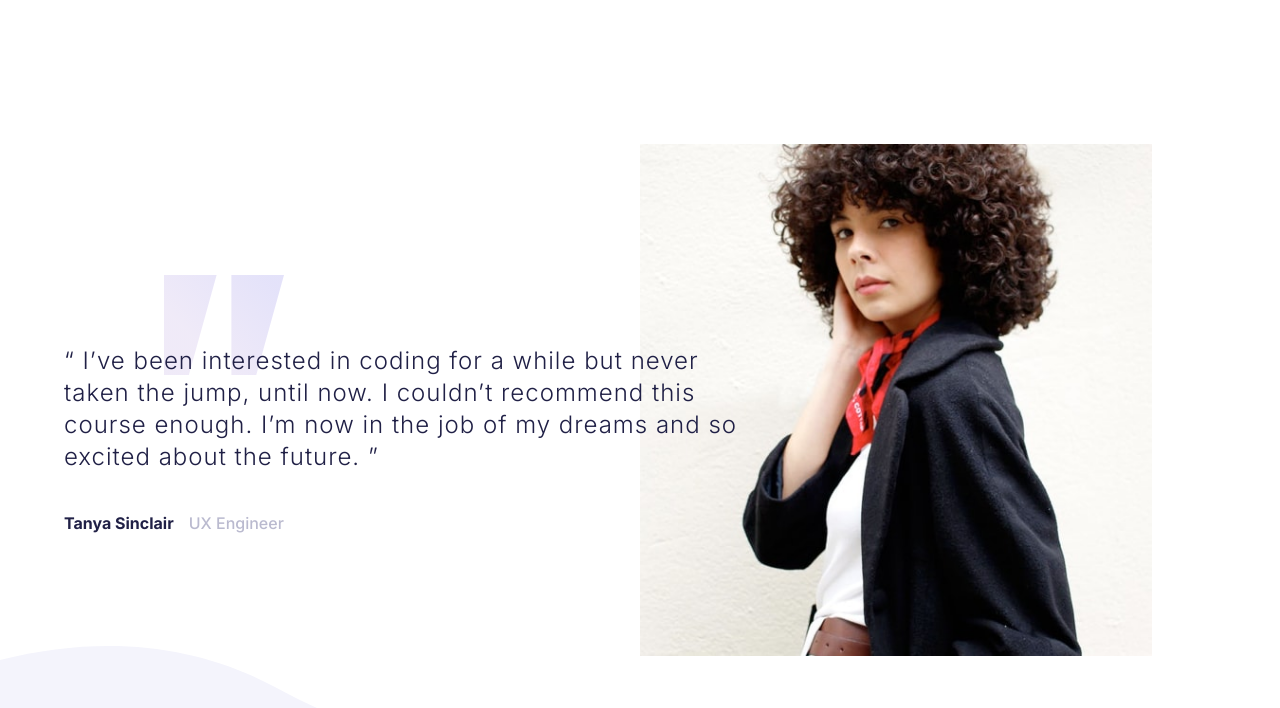
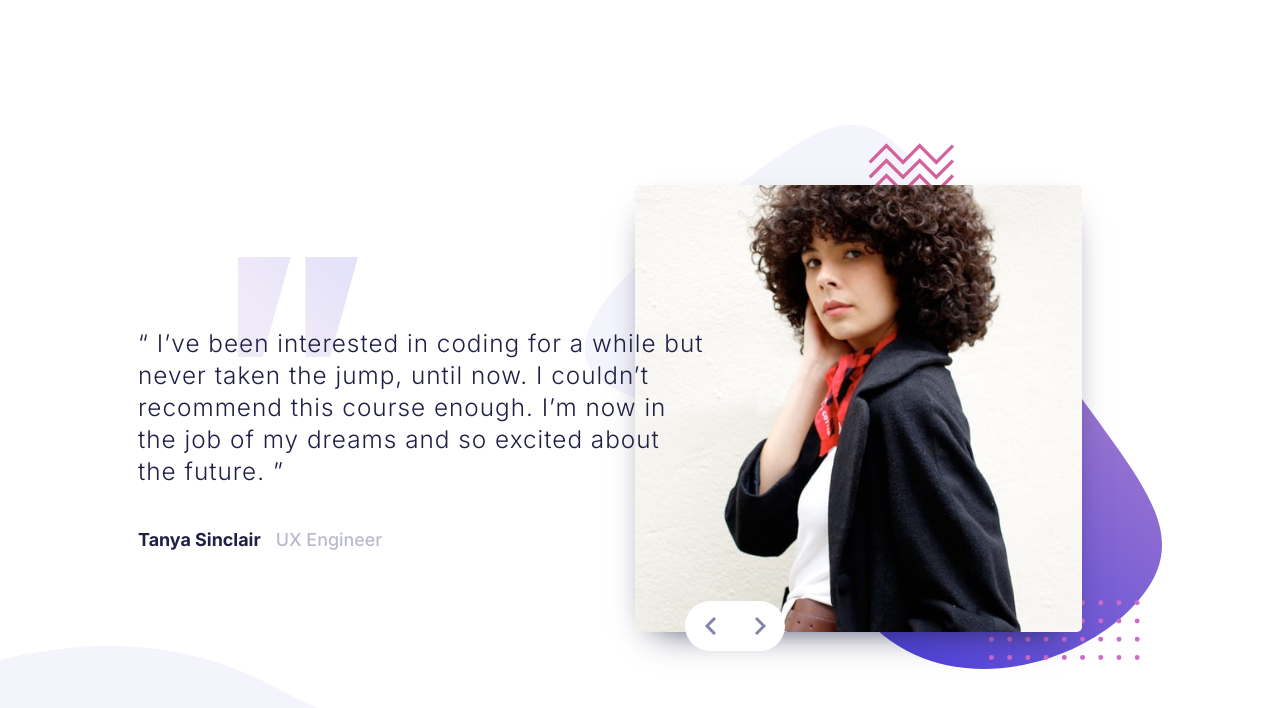
Before and after one commit to apyd/Testimonials-slider, a plain HTML site: page index.html in a window 1280 px wide. Drawn offline with Linux system fonts and the light colour scheme.

Commit message:
Added RWD for desktop

```diff
--- a/assets/css/style.css
+++ b/assets/css/style.css
@@ -1,3 +1,7 @@
+* {
+    box-sizing: border-box;
+}
+
 body {
     font-family: 'Inter', sans-serif;
     font-size: 16px;
@@ -15,6 +19,9 @@ body {
 
 .slider__container {
     display: flex;
+    flex: 1;
+    margin: 0 30px 0 50px;
+    max-width: 1024px;
 }
 
 .column {
@@ -23,14 +30,21 @@ body {
     justify-content: center;
 }
 
-.slider__container .column {
+.column:first-child {
     position: relative;
-    width: 45vw;
+    flex: 1;
+    }
+
+.column:last-child {
+    background: url('/assets/img/pattern-bg.svg') no-repeat top right;
+    background-size: contain;
+    flex: 1;
+    padding: 60px 80px 40px 50px;
 }
 
 .container {
     position: absolute;
-    right: -100px;
+    right: -120px;
     z-index: 10;
 }
 
@@ -40,7 +54,7 @@ body {
 
 .quote--text {
     color: var(--dark-blue);
-    font-size: calc(1rem + 1vmin);
+    font-size: 1.9vw;
     letter-spacing: 1px;
     line-height: 2rem;
     padding-top: 70px;
@@ -49,7 +63,7 @@ body {
 
 .quote--author {
     color: var(--dark-blue);
-    font-size: calc(.5rem + 1vmin);
+    font-size: 1.4vw;
     font-weight: 700;
     margin-right: 15px;
 }
@@ -57,12 +71,39 @@ body {
 .quote--role {
     color: var(--grayish-blue);
     font-weight: 500;
-    font-size: calc(.5rem + 1vmin);
+    font-size: 1.4vw;
+    }
+
+.elements {
+    position: relative;
 }
 
 .slider__img {
     height: auto;
-    width: 40vw;
-    min-width: 375px;
+    width: 100%;
+    min-width: 300px;
     max-width: 550px;
+    box-shadow: 0px 15px 35px -20px var(--dark-blue);
+    border-radius: 5px;
 }
+
+.slider__btns {
+    display: flex;
+    position: absolute;
+    bottom: -15px;
+    left: 50px;
+    border-radius: 30px;
+    background-color: white;
+}
+
+.btn--left {
+    border-radius: 20px 0 0 20px;
+    background: url('/assets/img/icon-prev.svg') no-repeat center center;
+    padding: 25px 30px 25px 20px;
+}
+
+.btn--right {
+    border-radius: 0 20px 20px 0;
+    background: url('/assets/img/icon-next.svg') no-repeat center center;
+    padding: 25px 20px 25px 30px;
+}
--- a/index.html
+++ b/index.html
@@ -23,8 +23,14 @@
   </div>
 </div>
 <div class="column">
-  <img class="slider__img" src="./assets/img/image-tanya.jpg" alt="Tanya photo">
-  </div>
+  <div class="elements">
+    <img class="slider__img" src="./assets/img/image-tanya.jpg" alt="Tanya photo">
+    <div class="slider__btns">
+      <div class="btn--left"></div>
+      <div class="btn--right"></div>
+    </div>
+    </div>
+</div>
 </div>
 
 </body>
```
